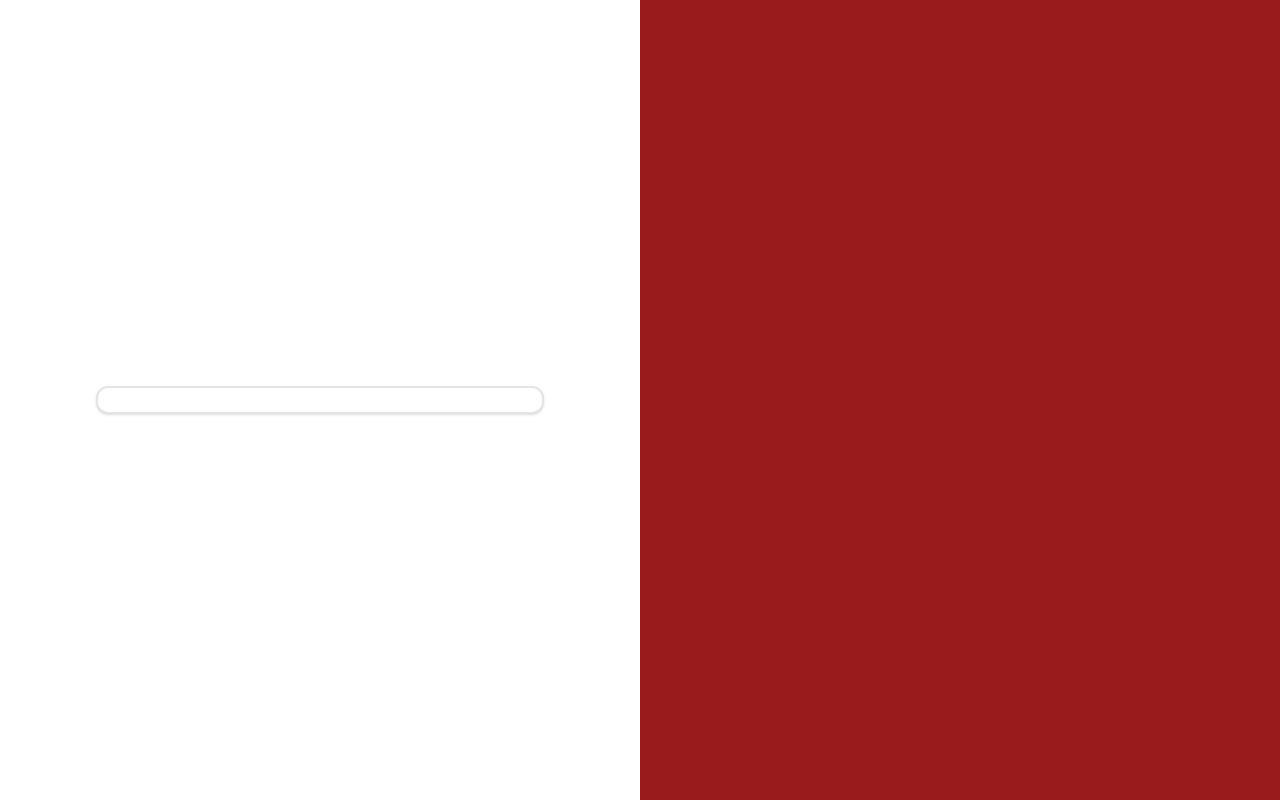
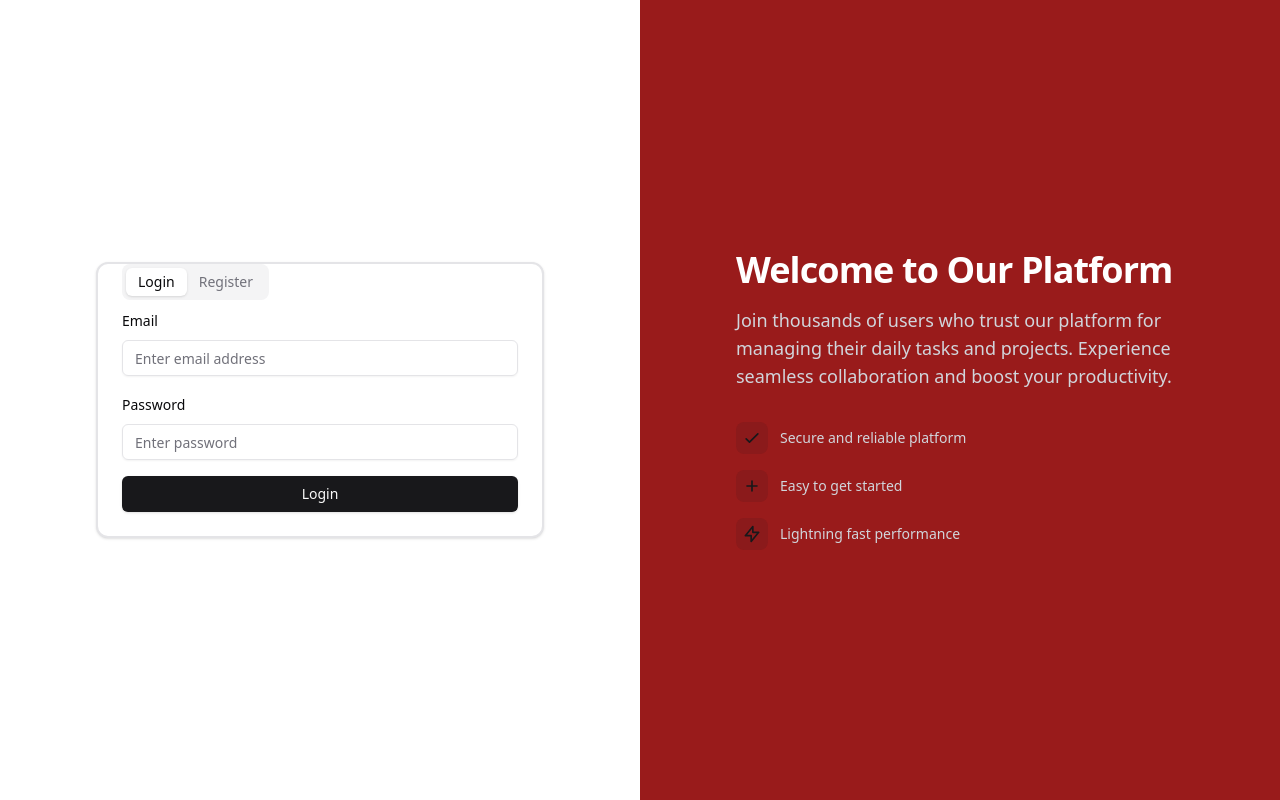
Before and after one commit to JawadSher/LinkUp, a React (Vite) app in the folder frontend/: page / in a window 1280 px wide. Built offline with nearby package versions, Linux system fonts and the light colour scheme.

Commit message:
feat: update authentication forms to use react-hook-form with zod validation and enhance AuthPage layout

```diff
--- a/frontend/jsconfig.json
+++ b/frontend/jsconfig.json
@@ -2,10 +2,10 @@
     "files": [],
     "references": [
       {
-        "path": "./tsconfig.app.json"
+        "path": "./jsconfig.app.json"
       },
       {
-        "path": "./tsconfig.node.json"
+        "path": "./jsconfig.node.json"
       }
     ],
     "compilerOptions": {
--- a/frontend/src/components/Authentication/AuthForm.jsx
+++ b/frontend/src/components/Authentication/AuthForm.jsx
@@ -1,6 +1,8 @@
 import React, { useState, useTransition } from "react";
+import { useForm } from "react-hook-form";
+import { zodResolver } from "@hookform/resolvers/zod";
 import { z } from "zod";
-import { register, handleSubmit } from "react-hook-form";
+
 import {
   Form,
   FormControl,
@@ -13,7 +15,7 @@ import {
 import { Input } from "@/components/ui/input";
 import PasswordStrength from "./PasswordStrength";
 import { Button } from "@/components/ui/button";
-
+import { Loader2 } from "lucide-react"; // Ensure this is installed
 
 const loginSchema = z.object({
   email: z.string().email("Invalid email address"),
@@ -21,42 +23,21 @@ const loginSchema = z.object({
 });
 
 const registerSchema = z.object({
-  firstName: z
-    .string()
-    .min(2, "First name must be at least 2 characters long")
-    .max(40, "First name must be less than 40 characters"),
-
-  lastName: z
-    .string()
-    .min(2, "Last name must be at least 2 characters long")
-    .max(40, "Last name must be less than 40 characters"),
-
+  firstName: z.string().min(2, "First name must be at least 2 characters").max(40),
+  lastName: z.string().min(2, "Last name must be at least 2 characters").max(40),
   email: z.string().email("Invalid email address"),
-  password: z.string().min(10, "Password must be at least 10 characters long"),
-  channelName: z
-    .string()
-    .max(30, "Channel name must be less than 30 characters"),
-  avatar: z.instanceof(File).optional,
-  bannerImage: z.instanceof(File).optional,
+  password: z.string().min(10, "Password must be at least 10 characters"),
+  channelName: z.string().max(30, "Channel name must be less than 30 characters"),
+  avatar: z.instanceof(File).optional(),
+  bannerImage: z.instanceof(File).optional(),
 });
-
 
 const AuthForm = ({ mode = "login" }) => {
   const [isPending, startTransition] = useTransition();
   const [error, setError] = useState(null);
 
-  const onSubmit = (data) => {
-    startTransition(async () => {
-      console.log(data);
-    })
-  };
-
   const schema = mode === "login" ? loginSchema : registerSchema;
-  const {
-    register,
-    handleSubmit,
-    formState: { errors },
-  } = useForm({
+  const form = useForm({
     resolver: zodResolver(schema),
     defaultValues: {
       email: "",
@@ -67,9 +48,15 @@ const AuthForm = ({ mode = "login" }) => {
     },
   });
 
+  const onSubmit = (data) => {
+    startTransition(async () => {
+      console.log(data);
+    });
+  };
+
   return (
     <Form {...form}>
-      <form onSubmit={handleSubmit(onSubmit)} className="space-y-4">
+      <form onSubmit={form.handleSubmit(onSubmit)} className="space-y-4">
         {mode === "register" && (
           <FormField
             control={form.control}
@@ -78,14 +65,9 @@ const AuthForm = ({ mode = "login" }) => {
               <FormItem>
                 <FormLabel htmlFor="firstName">First Name</FormLabel>
                 <FormControl>
-                  <Input
-                    {...register("firstName")}
-                    id="firstName"
-                    placeholder="Enter first name"
-                    {...field}
-                  />
+                  <Input id="firstName" placeholder="Enter first name" {...field} />
                 </FormControl>
-                <FormMessage>{errors?.firstName?.message}</FormMessage>
+                <FormMessage>{form.formState.errors?.firstName?.message}</FormMessage>
               </FormItem>
             )}
           />
@@ -99,14 +81,9 @@ const AuthForm = ({ mode = "login" }) => {
               <FormItem>
                 <FormLabel htmlFor="lastName">Last Name</FormLabel>
                 <FormControl>
-                  <Input
-                    {...register("lastName")}
-                    id="lastName"
-                    placeholder="Enter last name"
-                    {...field}
-                  />
+                  <Input id="lastName" placeholder="Enter last name" {...field} />
                 </FormControl>
-                <FormMessage>{errors?.lastName?.message}</FormMessage>
+                <FormMessage>{form.formState.errors?.lastName?.message}</FormMessage>
               </FormItem>
             )}
           />
@@ -117,16 +94,11 @@ const AuthForm = ({ mode = "login" }) => {
           name="email"
           render={({ field }) => (
             <FormItem>
-              <FormLabel htmlFor="email">Username</FormLabel>
+              <FormLabel htmlFor="email">Email</FormLabel>
               <FormControl>
-                <Input
-                  {...register("email")}
-                  id="email"
-                  placeholder="Enter email address"
-                  {...field}
-                />
+                <Input id="email" placeholder="Enter email address" {...field} />
               </FormControl>
-              <FormMessage>{errors?.email?.message}</FormMessage>
+              <FormMessage>{form.formState.errors?.email?.message}</FormMessage>
             </FormItem>
           )}
         />
@@ -139,14 +111,9 @@ const AuthForm = ({ mode = "login" }) => {
               <FormItem>
                 <FormLabel htmlFor="channelName">Channel Name</FormLabel>
                 <FormControl>
-                  <Input
-                    {...register("channelName")}
-                    id="channelName"
-                    placeholder="Enter channel name"
-                    {...field}
-                  />
+                  <Input id="channelName" placeholder="Enter channel name" {...field} />
                 </FormControl>
-                <FormMessage>{errors?.channelName?.message}</FormMessage>
+                <FormMessage>{form.formState.errors?.channelName?.message}</FormMessage>
               </FormItem>
             )}
           />
@@ -159,18 +126,16 @@ const AuthForm = ({ mode = "login" }) => {
             <FormItem>
               <FormLabel htmlFor="password">Password</FormLabel>
               <FormControl>
-                <Input {...register("password")} id="password" placeholder="Enter password" {...field} />
+                <Input id="password" type="password" placeholder="Enter password" {...field} />
               </FormControl>
-              {mode === "register" && (
-                <PasswordStrength password={field.value} />
-              )}
-              <FormMessage>{errors?.password?.message}</FormMessage>
+              {mode === "register" && <PasswordStrength password={field.value} />}
+              <FormMessage>{form.formState.errors?.password?.message}</FormMessage>
             </FormItem>
           )}
         />
 
         <Button type="submit" className="w-full" disabled={isPending}>
-          {isPending && <Loader2 className="mr-2 h-4 w-4 animate-spin"/>}
+          {isPending && <Loader2 className="mr-2 h-4 w-4 animate-spin" />}
           {mode === "login" ? "Login" : "Register"}
         </Button>
       </form>
--- a/frontend/src/components/Authentication/AuthPage.jsx
+++ b/frontend/src/components/Authentication/AuthPage.jsx
@@ -1,20 +1,76 @@
 import React from "react";
 import { Card, CardContent } from "@/components/ui/card";
-import { Input } from "@/components/ui/input"
-
+import { Tabs, TabsList, TabsTrigger, TabsContent } from "@/components/ui/tabs";
+import AuthForm from "./AuthForm"; // Import the correct AuthForm component
 
 const AuthPage = () => {
   return (
     <div className="min-h-screen flex">
+      {/* Left Side: Authentication Card */}
       <div className="bg-white min-w-[50%] flex items-center justify-center">
         <Card className="w-full max-w-md border-2">
-            <CardContent>
-
-            </CardContent>
+          <CardContent>
+            <Tabs defaultValue="login">
+              <TabsList>
+                <TabsTrigger value="login">Login</TabsTrigger>
+                <TabsTrigger value="register">Register</TabsTrigger>
+              </TabsList>
+              <TabsContent value="login">
+                <AuthForm mode="login" />
+              </TabsContent>
+              <TabsContent value="register">
+                <AuthForm mode="register" />
+              </TabsContent>
+            </Tabs>
+          </CardContent>
         </Card>
       </div>
 
-      <div className="bg-red-800 min-w-[50%]"></div>
+      {/* Right Side: Welcome Section */}
+      <div className="bg-red-800 min-w-[50%] flex items-center justify-center p-12">
+        <div className="max-w-md text-white">
+          <h1 className="text-4xl font-bold tracking-tight">
+            Welcome to Our Platform
+          </h1>
+          <p className="mt-4 text-lg text-gray-300">
+            Join thousands of users who trust our platform for managing their
+            daily tasks and projects. Experience seamless collaboration and
+            boost your productivity.
+          </p>
+          <div className="mt-8 space-y-4">
+            {[
+              "Secure and reliable platform",
+              "Easy to get started",
+              "Lightning fast performance",
+            ].map((text, index) => (
+              <div key={index} className="flex items-center gap-3">
+                <div className="h-8 w-8 rounded-lg bg-primary/10 flex items-center justify-center">
+                  <svg
+                    className="h-5 w-5 text-primary"
+                    fill="none"
+                    viewBox="0 0 24 24"
+                    stroke="currentColor"
+                  >
+                    <path
+                      strokeLinecap="round"
+                      strokeLinejoin="round"
+                      strokeWidth={2}
+                      d={
+                        index === 0
+                          ? "M5 13l4 4L19 7"
+                          : index === 1
+                          ? "M12 6v6m0 0v6m0-6h6m-6 0H6"
+                          : "M13 10V3L4 14h7v7l9-11h-7z"
+                      }
+                    />
+                  </svg>
+                </div>
+                <span className="text-sm text-gray-300">{text}</span>
+              </div>
+            ))}
+          </div>
+        </div>
+      </div>
     </div>
   );
 };
```
